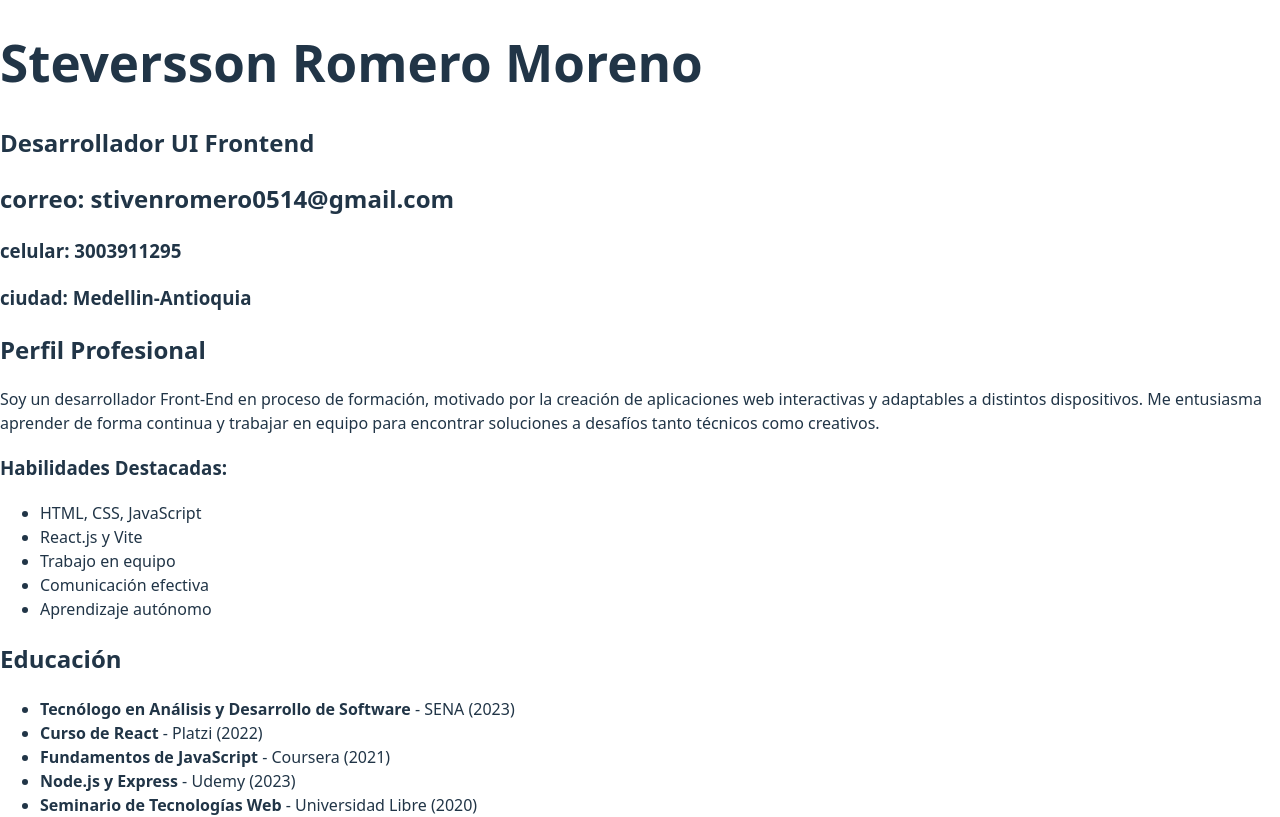
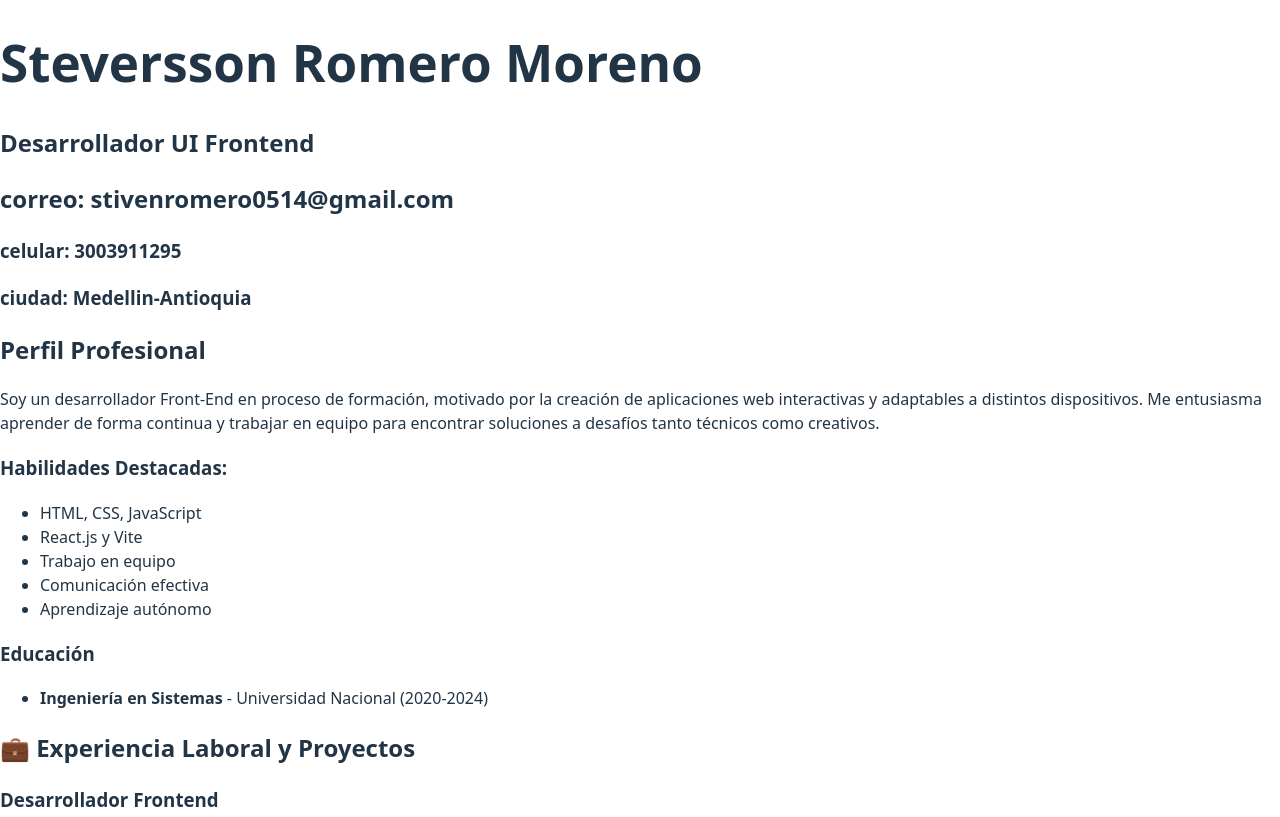
Before and after one commit to stivenromero14/cv-steverson-romero, a React (Vite) app in the folder mi-app-react/: page / in a window 1280 px wide. Shown: the top 817 px of the page. Built offline with nearby package versions, Linux system fonts and the light colour scheme.

Commit message:
componente educacion con props y desestructuracion

```diff
--- a/mi-app-react/src/components/Educacion.jsx
+++ b/mi-app-react/src/components/Educacion.jsx
@@ -8,14 +8,18 @@
   { institucion: "Google Activate", curso: "Curso de Desarrollo Web", año: 2021 }
 ];
 
-export default function Educacion() {
+export default function Educacion({ estudios }) {
+  const educacion = [
+    { id: 1, titulo: "Ingeniería en Sistemas", universidad: "Universidad Nacional", periodo: "2020-2024" }
+  ];
+
   return (
     <section>
-      <h2>Educación</h2>
+      <h3>Educación</h3>
       <ul>
-        {formacion.map((edu, i) => (
-          <li key={i}>
-            <strong>{edu.curso}</strong> - {edu.institucion} ({edu.año})
+        {educacion.map((edu) => (
+          <li key={edu.id}>
+            <strong>{edu.titulo}</strong> - {edu.universidad} ({edu.periodo})
           </li>
         ))}
       </ul>
```
